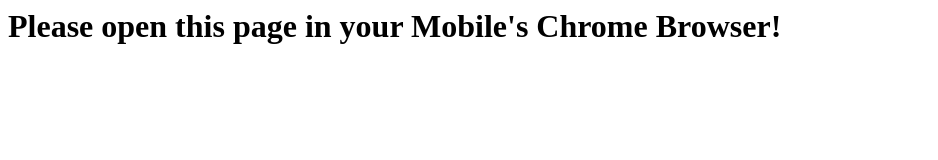
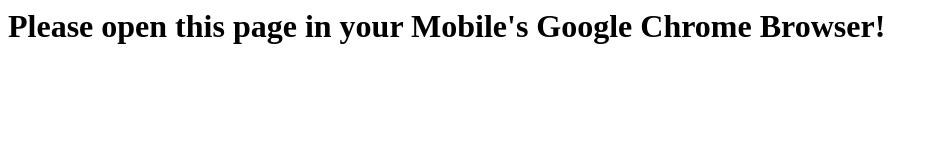
Before and after one commit to devanshusomani99/devanshusomani99.github.io, a plain HTML site: page fill_out_date.html in a window 1280 px wide. Shown: the whole page, without its empty margins (0-938 px from the left). Drawn offline with Linux system fonts and the light colour scheme.

Commit message:
Updated fill_out_date.html again

```diff
--- a/fill_out_date.html
+++ b/fill_out_date.html
@@ -3,10 +3,14 @@
     <body>
         <h1 id="demo"> </h1>
 	<script>
-        if(/Android|webOS|iPhone|iPad|iPod|BlackBerry/i.test(navigator.userAgent)){
+	if(/Android|webOS|iPhone|iPad|BlackBerry/i.test(navigator.userAgent)){
+            if(/Chrome/i.test(navigator.userAgent)){
 	        document.getElementById("demo").innerHTML= '<label for="start">Try to input the date 3rd August 1999 in this box:</label> <input type="date" id="start" name="trip-start" value="2022-01-28" min="1950-01-01">';
     	    }else{
-            document.getElementById("demo").innerHTML = "Please open this page in your Mobile's Chrome Browser!";
+  	        document.getElementById("demo").innerHTML = "Please open this page in your Mobile's Google Chrome Browser!";
+	    }
+	}else{
+  	    document.getElementById("demo").innerHTML = "Please open this page in your Mobile's Google Chrome Browser!";
 	}
 	</script>
 
```
Lines whose indentation alone changed are shown as unchanged.
